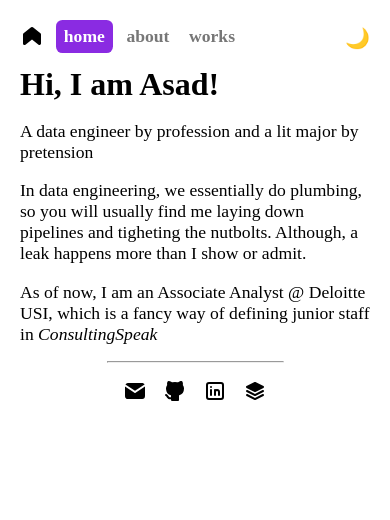
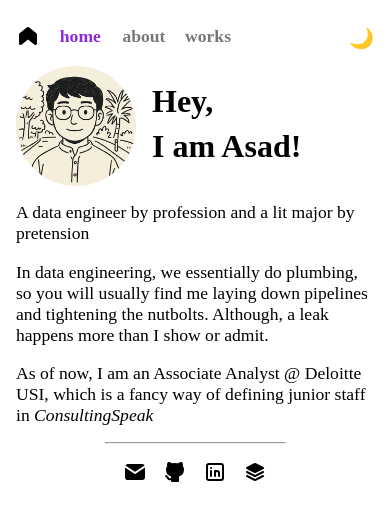
Before and after one commit to asdhamidi/asdhamidi.github.io, a React (Create React App) app: page / in a window 390 px wide. Shown: the top 520 px of the page. Built offline with nearby package versions, Linux system fonts and the light colour scheme; no server answers; a web font is replaced by a local one.

Commit message:
Slight redesign

```diff
--- a/src/App.css
+++ b/src/App.css
@@ -16,9 +16,9 @@
     --text-color-highlight: #121212;
     --link-color: #bbf;
     --text-color-light: #aaa;
-    background-color: #121212;
     color: white;
     --divider: #333;
+    background-color: #121212;
 }
 
 .dark li {
@@ -155,12 +155,14 @@ ul {
 }
 
 .active {
-    background-color: var(--highlight);
-    color: var(--text-color-highlight);
+    color: var(--highlight);
+    background-color: transparent;
+    font-weight: bold;
 }
 
 .active:hover {
-    color: var(--text-color-highlight);
+    color: var(--highlight);
+    background-color: transparent;
 }
 
 footer {
@@ -448,14 +450,32 @@ img {
     margin: 1rem 0;
 }
 
+.home-pic {
+    width: auto;
+    height: 7.5rem;
+    margin: .25rem 0;
+    margin-bottom: -.5rem;
+    border-radius: 100%;
+}
+
+.home-pic-container {
+    display: flex;
+    align-items: center;
+    justify-content: flex-start;
+    margin-bottom: 1.5rem;
+    gap: 1rem;
+}
+
 @media only screen and (max-width: 600px) {
     #root {
         flex-direction: column;
-        margin: 1.25rem;
+        margin: 0;
         gap: 0.1rem;
-        margin-top: 1.25rem;
     }
 
+    .home-pic {
+        display: block;
+    }
     .small-hr {
         margin: 1rem;
     }
@@ -472,6 +492,15 @@ img {
         background-color: var(--text-color-highlight);
         top: 0;
         z-index: 1;
+        padding: 1rem;
+        box-sizing: border-box;
+        padding-bottom: 0;
+    }
+
+    .content-container {
+        padding: 1rem;
+        box-sizing: border-box;
+        padding-top: 0;
     }
 
     .nav {
@@ -494,6 +523,7 @@ img {
     .nav ul li:first-child{
         margin: 0;
         margin-left: -.5rem;
+        margin-top: -.1rem;
         transform: scale(1.5);
         display: flex;
         align-items: center;
@@ -559,10 +589,6 @@ img {
         justify-content: center;
     }
 
-    li {
-        margin: 0 0.25rem;
-    }
-
     .title {
         margin-right: 0.25rem;
     }
@@ -572,6 +598,7 @@ img {
     }
 
     .title.active {
-        background-color: var(--highlight);
+        color: var(--highlight);
+        background-color: transparent;
     }
 }
--- a/src/components/home.js
+++ b/src/components/home.js
@@ -3,10 +3,17 @@ import React from 'react'
 const Home = ({}) => {
   return (
     <div>
-          <p className="content-title">Hi, I am Asad!</p>
+          <div className="home-pic-container">
+            <img src={require("../assets/asad.png")} alt="me" className='home-pic'/>
+            <div>
+                <p className="content-title">Hey,</p>
+                <p className="content-title">I am Asad!</p>
+
+            </div>
+          </div>
           <p>A data engineer by profession and a lit major by pretension</p>
           <p>In data engineering, we essentially do plumbing, so you will usually find me laying down pipelines and
-            tigheting the nutbolts. Although, a leak happens more than I show or admit.
+            tightening the nutbolts. Although, a leak happens more than I show or admit.
           </p>
           <p>As of now, I am an Associate Analyst @ Deloitte USI, which is a fancy way of defining junior staff in <i>ConsultingSpeak</i></p>
     </div>
```
Also changed, not shown: src/assets/asad.png (added), src/components/about.js (line endings or trailing spaces), src/components/nav.js (indentation only).
